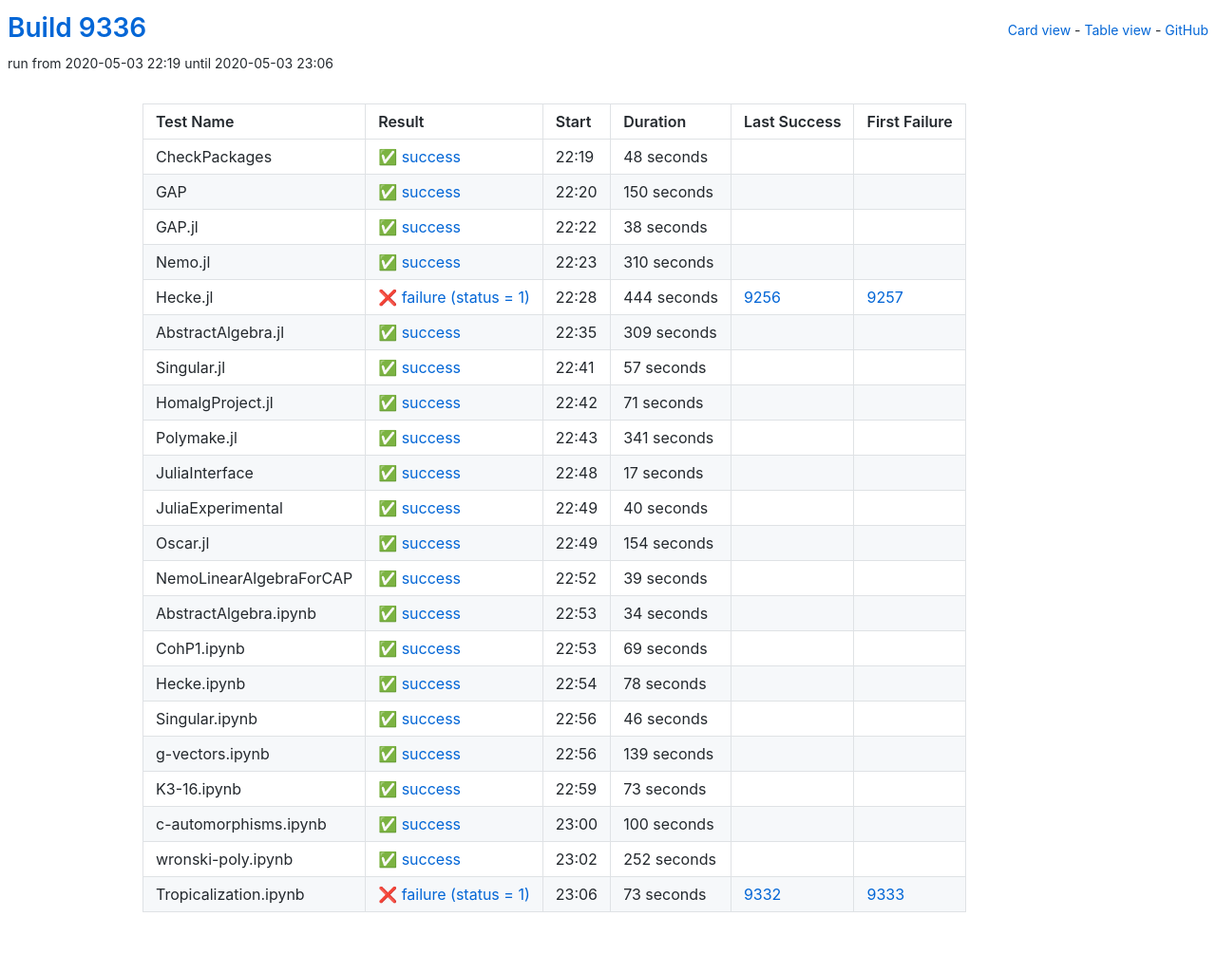
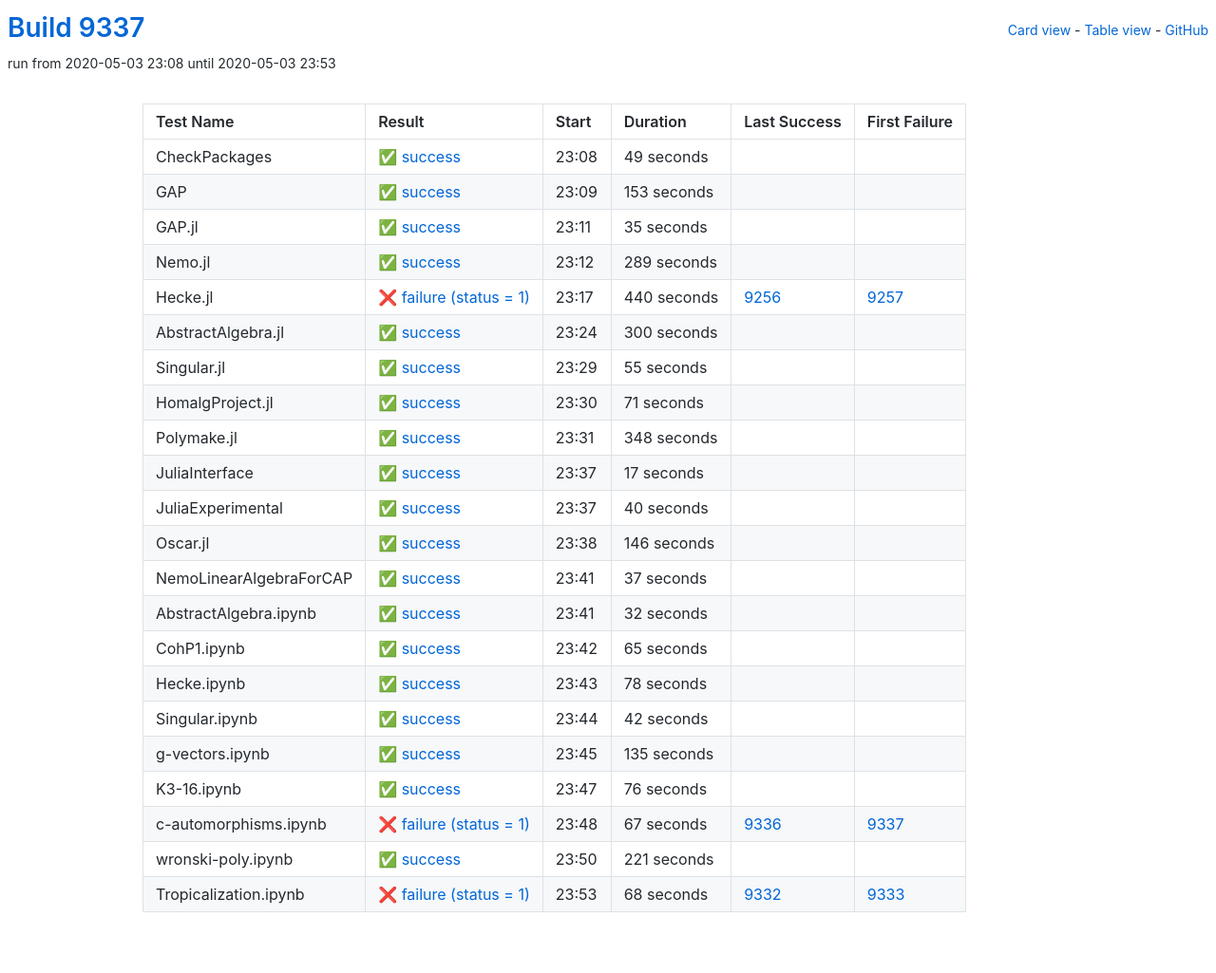
Before and after one commit to oscar-system/oscar-ci-status, a Jekyll site: the page built from table.html, in a window 1280 px wide. Shown: the whole page at 95% size. Built offline with Jekyll 4.4.1, drawn with Linux system fonts in a browser that asks for light colours.

Commit message:
Build 9337

```diff
--- a/_data/ci.yml
+++ b/_data/ci.yml
@@ -1,82 +1,82 @@
-build: 9336
-build_url: https://oscarci.mathematik.uni-kl.de/job/oscar/9336/
+build: 9337
+build_url: https://oscarci.mathematik.uni-kl.de/job/oscar/9337/
 job: oscar
 tests:
-- duration: 48
+- duration: 49
   exitcode: 0
   first_failure: false
   first_failure_url: null
   last_success: false
   last_success_url: null
-  log: https://oscarci.mathematik.uni-kl.de/job/oscar/9336/artifact/logs/build-9336/CheckPackages.log
+  log: https://oscarci.mathematik.uni-kl.de/job/oscar/9337/artifact/logs/build-9337/CheckPackages.log
   name: CheckPackages
-  start: 2020-05-03 22:19
+  start: 2020-05-03 23:08
   status: success
   success: true
-- duration: 150
+- duration: 153
   exitcode: 0
   first_failure: false
   first_failure_url: null
   last_success: false
   last_success_url: null
-  log: https://oscarci.mathematik.uni-kl.de/job/oscar/9336/artifact/logs/build-9336/GAP.log
+  log: https://oscarci.mathematik.uni-kl.de/job/oscar/9337/artifact/logs/build-9337/GAP.log
   name: GAP
-  start: 2020-05-03 22:20
+  start: 2020-05-03 23:09
   status: success
   success: true
-- duration: 38
+- duration: 35
   exitcode: 0
   first_failure: false
   first_failure_url: null
   last_success: false
   last_success_url: null
-  log: https://oscarci.mathematik.uni-kl.de/job/oscar/9336/artifact/logs/build-9336/GAP.jl.log
+  log: https://oscarci.mathematik.uni-kl.de/job/oscar/9337/artifact/logs/build-9337/GAP.jl.log
   name: GAP.jl
-  start: 2020-05-03 22:22
+  start: 2020-05-03 23:11
   status: success
   success: true
-- duration: 310
+- duration: 289
   exitcode: 0
   first_failure: false
   first_failure_url: null
   last_success: false
   last_success_url: null
-  log: https://oscarci.mathematik.uni-kl.de/job/oscar/9336/artifact/logs/build-9336/Nemo.jl.log
+  log: https://oscarci.mathematik.uni-kl.de/job/oscar/9337/artifact/logs/build-9337/Nemo.jl.log
   name: Nemo.jl
-  start: 2020-05-03 22:23
+  start: 2020-05-03 23:12
   status: success
   success: true
-- duration: 444
+- duration: 440
   exitcode: 1
   first_failure: 9257
   first_failure_url: https://oscarci.mathematik.uni-kl.de/job/oscar/9257/
   last_success: 9256
   last_success_url: https://oscarci.mathematik.uni-kl.de/job/oscar/9256/
-  log: https://oscarci.mathematik.uni-kl.de/job/oscar/9336/artifact/logs/build-9336/Hecke.jl.log
+  log: https://oscarci.mathematik.uni-kl.de/job/oscar/9337/artifact/logs/build-9337/Hecke.jl.log
   name: Hecke.jl
-  start: 2020-05-03 22:28
+  start: 2020-05-03 23:17
   status: failure
   success: false
-- duration: 309
+- duration: 300
   exitcode: 0
   first_failure: false
   first_failure_url: null
   last_success: false
   last_success_url: null
-  log: https://oscarci.mathematik.uni-kl.de/job/oscar/9336/artifact/logs/build-9336/AbstractAlgebra.jl.log
+  log: https://oscarci.mathematik.uni-kl.de/job/oscar/9337/artifact/logs/build-9337/AbstractAlgebra.jl.log
   name: AbstractAlgebra.jl
-  start: 2020-05-03 22:35
+  start: 2020-05-03 23:24
   status: success
   success: true
-- duration: 57
+- duration: 55
   exitcode: 0
   first_failure: false
   first_failure_url: null
   last_success: false
   last_success_url: null
-  log: https://oscarci.mathematik.uni-kl.de/job/oscar/9336/artifact/logs/build-9336/Singular.jl.log
+  log: https://oscarci.mathematik.uni-kl.de/job/oscar/9337/artifact/logs/build-9337/Singular.jl.log
   name: Singular.jl
-  start: 2020-05-03 22:41
+  start: 2020-05-03 23:29
   status: success
   success: true
 - duration: 71
@@ -85,20 +85,20 @@
   first_failure_url: null
   last_success: false
   last_success_url: null
-  log: https://oscarci.mathematik.uni-kl.de/job/oscar/9336/artifact/logs/build-9336/HomalgProject.jl.log
+  log: https://oscarci.mathematik.uni-kl.de/job/oscar/9337/artifact/logs/build-9337/HomalgProject.jl.log
   name: HomalgProject.jl
-  start: 2020-05-03 22:42
+  start: 2020-05-03 23:30
   status: success
   success: true
-- duration: 341
+- duration: 348
   exitcode: 0
   first_failure: false
   first_failure_url: null
   last_success: false
   last_success_url: null
-  log: https://oscarci.mathematik.uni-kl.de/job/oscar/9336/artifact/logs/build-9336/Polymake.jl.log
+  log: https://oscarci.mathematik.uni-kl.de/job/oscar/9337/artifact/logs/build-9337/Polymake.jl.log
   name: Polymake.jl
-  start: 2020-05-03 22:43
+  start: 2020-05-03 23:31
   status: success
   success: true
 - duration: 17
@@ -107,9 +107,9 @@
   first_failure_url: null
   last_success: false
   last_success_url: null
-  log: https://oscarci.mathematik.uni-kl.de/job/oscar/9336/artifact/logs/build-9336/JuliaInterface.log
+  log: https://oscarci.mathematik.uni-kl.de/job/oscar/9337/artifact/logs/build-9337/JuliaInterface.log
   name: JuliaInterface
-  start: 2020-05-03 22:48
+  start: 2020-05-03 23:37
   status: success
   success: true
 - duration: 40
@@ -118,53 +118,53 @@
   first_failure_url: null
   last_success: false
   last_success_url: null
-  log: https://oscarci.mathematik.uni-kl.de/job/oscar/9336/artifact/logs/build-9336/JuliaExperimental.log
+  log: https://oscarci.mathematik.uni-kl.de/job/oscar/9337/artifact/logs/build-9337/JuliaExperimental.log
   name: JuliaExperimental
-  start: 2020-05-03 22:49
+  start: 2020-05-03 23:37
   status: success
   success: true
-- duration: 154
+- duration: 146
   exitcode: 0
   first_failure: false
   first_failure_url: null
   last_success: false
   last_success_url: null
-  log: https://oscarci.mathematik.uni-kl.de/job/oscar/9336/artifact/logs/build-9336/Oscar.jl.log
+  log: https://oscarci.mathematik.uni-kl.de/job/oscar/9337/artifact/logs/build-9337/Oscar.jl.log
   name: Oscar.jl
-  start: 2020-05-03 22:49
+  start: 2020-05-03 23:38
   status: success
   success: true
-- duration: 39
+- duration: 37
   exitcode: 0
   first_failure: false
   first_failure_url: null
   last_success: false
   last_success_url: null
-  log: https://oscarci.mathematik.uni-kl.de/job/oscar/9336/artifact/logs/build-9336/NemoLinearAlgebraForCAP.log
+  log: https://oscarci.mathematik.uni-kl.de/job/oscar/9337/artifact/logs/build-9337/NemoLinearAlgebraForCAP.log
   name: NemoLinearAlgebraForCAP
-  start: 2020-05-03 22:52
+  start: 2020-05-03 23:41
   status: success
   success: true
-- duration: 34
+- duration: 32
   exitcode: 0
   first_failure: false
   first_failure_url: null
   last_success: false
   last_success_url: null
-  log: https://oscarci.mathematik.uni-kl.de/job/oscar/9336/artifact/logs/build-9336/AbstractAlgebra.ipynb.log
+  log: https://oscarci.mathematik.uni-kl.de/job/oscar/9337/artifact/logs/build-9337/AbstractAlgebra.ipynb.log
   name: AbstractAlgebra.ipynb
-  start: 2020-05-03 22:53
+  start: 2020-05-03 23:41
   status: success
   success: true
-- duration: 69
+- duration: 65
   exitcode: 0
   first_failure: false
   first_failure_url: null
   last_success: false
   last_success_url: null
-  log: https://oscarci.mathematik.uni-kl.de/job/oscar/9336/artifact/logs/build-9336/CohP1.ipynb.log
+  log: https://oscarci.mathematik.uni-kl.de/job/oscar/9337/artifact/logs/build-9337/CohP1.ipynb.log
   name: CohP1.ipynb
-  start: 2020-05-03 22:53
+  start: 2020-05-03 23:42
   status: success
   success: true
 - duration: 78
@@ -173,74 +173,74 @@
   first_failure_url: null
   last_success: false
   last_success_url: null
-  log: https://oscarci.mathematik.uni-kl.de/job/oscar/9336/artifact/logs/build-9336/Hecke.ipynb.log
+  log: https://oscarci.mathematik.uni-kl.de/job/oscar/9337/artifact/logs/build-9337/Hecke.ipynb.log
   name: Hecke.ipynb
-  start: 2020-05-03 22:54
+  start: 2020-05-03 23:43
   status: success
   success: true
-- duration: 46
+- duration: 42
   exitcode: 0
   first_failure: false
   first_failure_url: null
   last_success: false
   last_success_url: null
-  log: https://oscarci.mathematik.uni-kl.de/job/oscar/9336/artifact/logs/build-9336/Singular.ipynb.log
+  log: https://oscarci.mathematik.uni-kl.de/job/oscar/9337/artifact/logs/build-9337/Singular.ipynb.log
   name: Singular.ipynb
-  start: 2020-05-03 22:56
+  start: 2020-05-03 23:44
   status: success
   success: true
-- duration: 139
+- duration: 135
   exitcode: 0
   first_failure: false
   first_failure_url: null
   last_success: false
   last_success_url: null
-  log: https://oscarci.mathematik.uni-kl.de/job/oscar/9336/artifact/logs/build-9336/g-vectors.ipynb.log
+  log: https://oscarci.mathematik.uni-kl.de/job/oscar/9337/artifact/logs/build-9337/g-vectors.ipynb.log
   name: g-vectors.ipynb
-  start: 2020-05-03 22:56
+  start: 2020-05-03 23:45
   status: success
   success: true
-- duration: 73
+- duration: 76
   exitcode: 0
   first_failure: false
   first_failure_url: null
   last_success: false
   last_success_url: null
-  log: https://oscarci.mathematik.uni-kl.de/job/oscar/9336/artifact/logs/build-9336/K3-16.ipynb.log
+  log: https://oscarci.mathematik.uni-kl.de/job/oscar/9337/artifact/logs/build-9337/K3-16.ipynb.log
   name: K3-16.ipynb
-  start: 2020-05-03 22:59
+  start: 2020-05-03 23:47
   status: success
   success: true
-- duration: 100
+- duration: 67
+  exitcode: 1
+  first_failure: 9337
+  first_failure_url: https://oscarci.mathematik.uni-kl.de/job/oscar/9337/
+  last_success: 9336
+  last_success_url: https://oscarci.mathematik.uni-kl.de/job/oscar/9336/
+  log: https://oscarci.mathematik.uni-kl.de/job/oscar/9337/artifact/logs/build-9337/c-automorphisms.ipynb.log
+  name: c-automorphisms.ipynb
+  start: 2020-05-03 23:48
+  status: failure
+  success: false
+- duration: 221
   exitcode: 0
   first_failure: false
   first_failure_url: null
   last_success: false
   last_success_url: null
-  log: https://oscarci.mathematik.uni-kl.de/job/oscar/9336/artifact/logs/build-9336/c-automorphisms.ipynb.log
-  name: c-automorphisms.ipynb
-  start: 2020-05-03 23:00
+  log: https://oscarci.mathematik.uni-kl.de/job/oscar/9337/artifact/logs/build-9337/wronski-poly.ipynb.log
+  name: wronski-poly.ipynb
+  start: 2020-05-03 23:50
   status: success
   success: true
-- duration: 252
-  exitcode: 0
-  first_failure: false
-  first_failure_url: null
-  last_success: false
-  last_success_url: null
-  log: https://oscarci.mathematik.uni-kl.de/job/oscar/9336/artifact/logs/build-9336/wronski-poly.ipynb.log
-  name: wronski-poly.ipynb
-  start: 2020-05-03 23:02
-  status: success
-  success: true
-- duration: 73
+- duration: 68
   exitcode: 1
   first_failure: 9333
   first_failure_url: https://oscarci.mathematik.uni-kl.de/job/oscar/9333/
   last_success: 9332
   last_success_url: https://oscarci.mathematik.uni-kl.de/job/oscar/9332/
-  log: https://oscarci.mathematik.uni-kl.de/job/oscar/9336/artifact/logs/build-9336/Tropicalization.ipynb.log
+  log: https://oscarci.mathematik.uni-kl.de/job/oscar/9337/artifact/logs/build-9337/Tropicalization.ipynb.log
   name: Tropicalization.ipynb
-  start: 2020-05-03 23:06
+  start: 2020-05-03 23:53
   status: failure
   success: false
```
Also changed, not shown: README.md.
